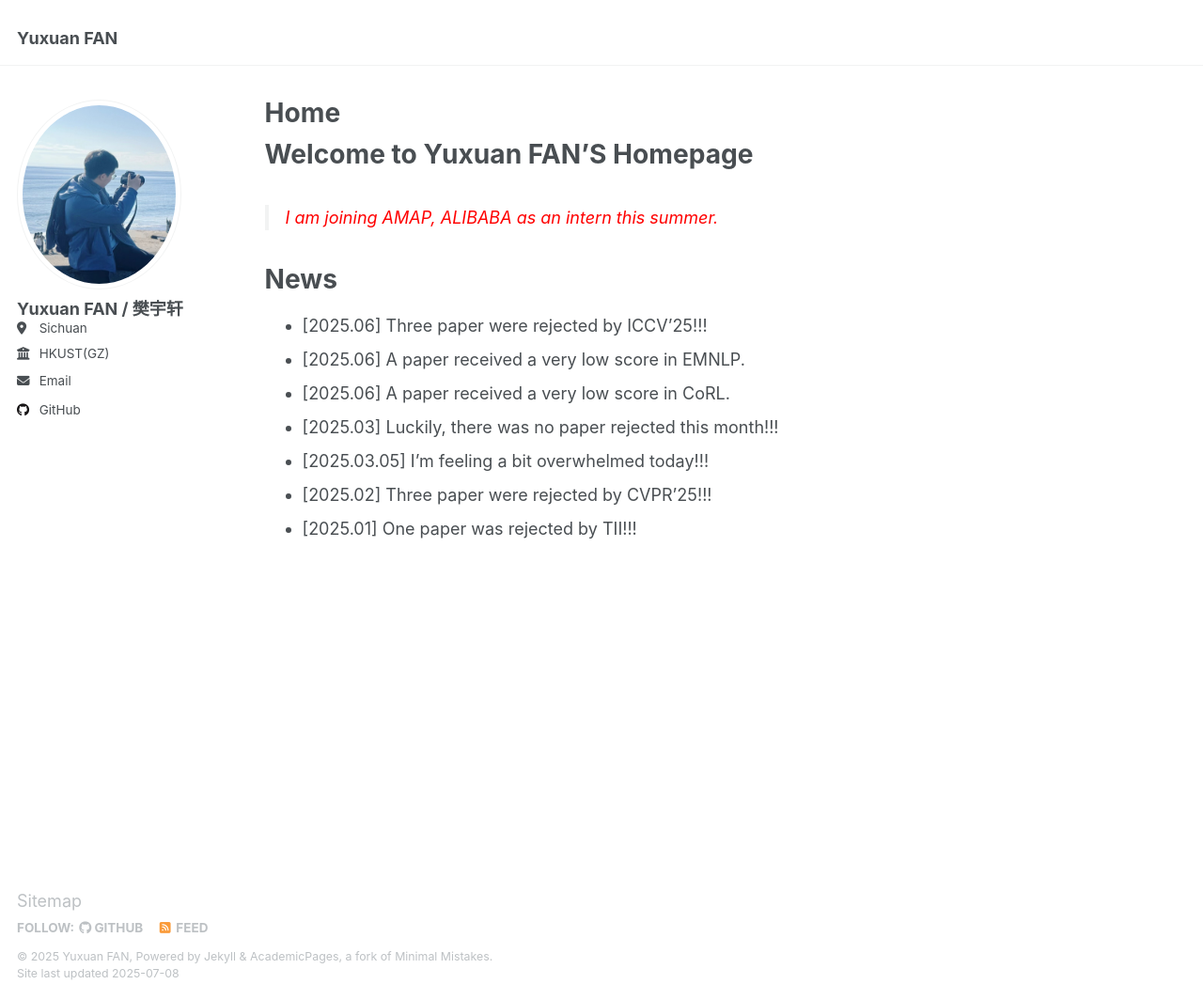
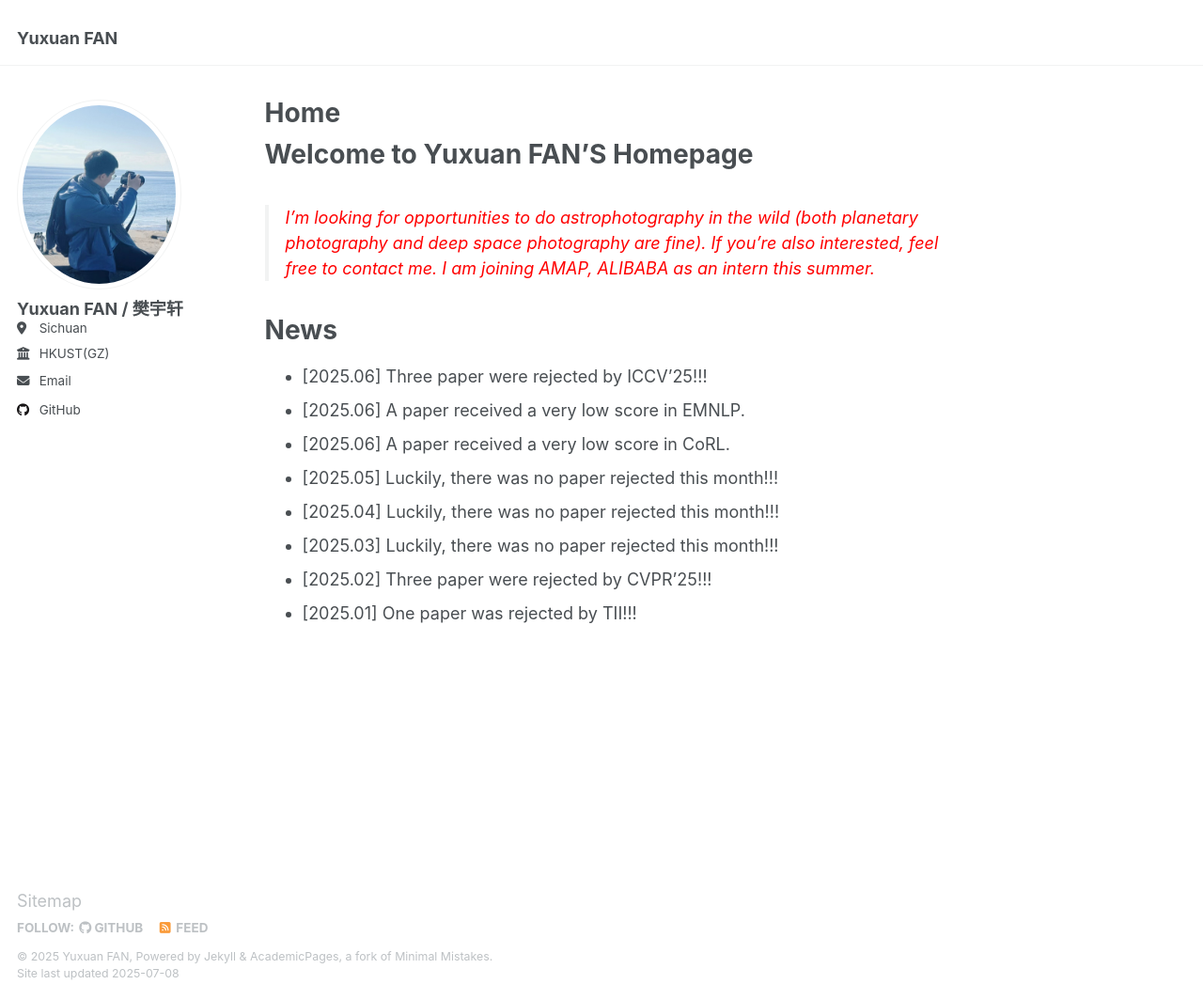
Before and after one commit to yuxuanfanOrion/yuxuanfanOrion.github.io, a Jekyll site: the page built from _pages/about.md, in a window 1280 px wide and 1064 px high. Shown: the whole window at 94% size. Built offline with Jekyll 4.4.1, drawn with Linux system fonts in a browser that asks for light colours.

Commit message:
Update about.md

```diff
--- a/_pages/about.md
+++ b/_pages/about.md
@@ -10,6 +10,7 @@ redirect_from:
 Welcome to Yuxuan FAN'S Homepage
 ======
 
+> <span style="color: red">I'm looking for opportunities to do astrophotography in the wild (both planetary photography and deep space photography are fine). If you're also interested, feel free to contact me.</span>
 > <span style="color: red">I am joining AMAP, ALIBABA as an intern this summer.</span>
 
 News
@@ -17,7 +18,8 @@ News
 - [2025.06] Three paper were rejected by ICCV'25!!!
 - [2025.06] A paper received a very low score in EMNLP.
 - [2025.06] A paper received a very low score in CoRL.
+- [2025.05] Luckily, there was no paper rejected this month!!!
+- [2025.04] Luckily, there was no paper rejected this month!!!
 - [2025.03] Luckily, there was no paper rejected this month!!!
-- [2025.03.05] I'm feeling a bit overwhelmed today!!!
 - [2025.02] Three paper were rejected by CVPR'25!!!
 - [2025.01] One paper was rejected by TII!!!
```
